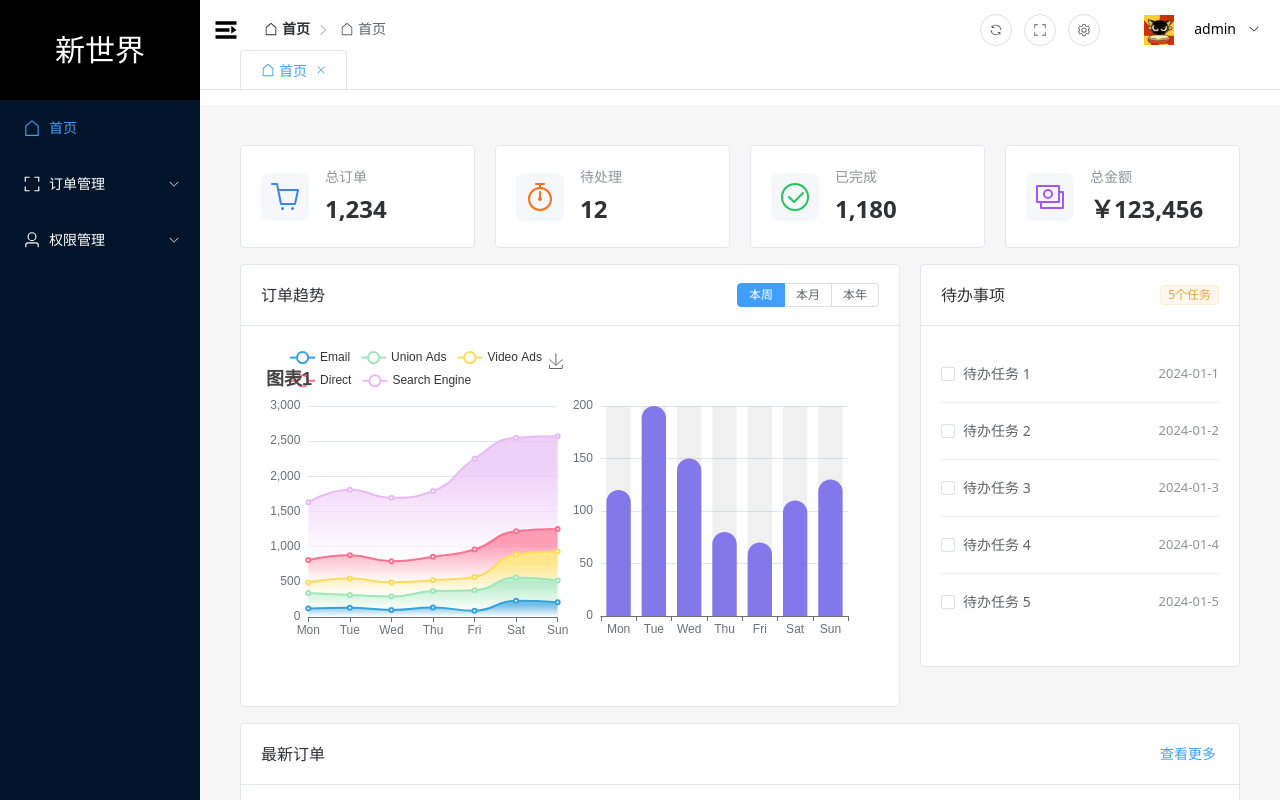
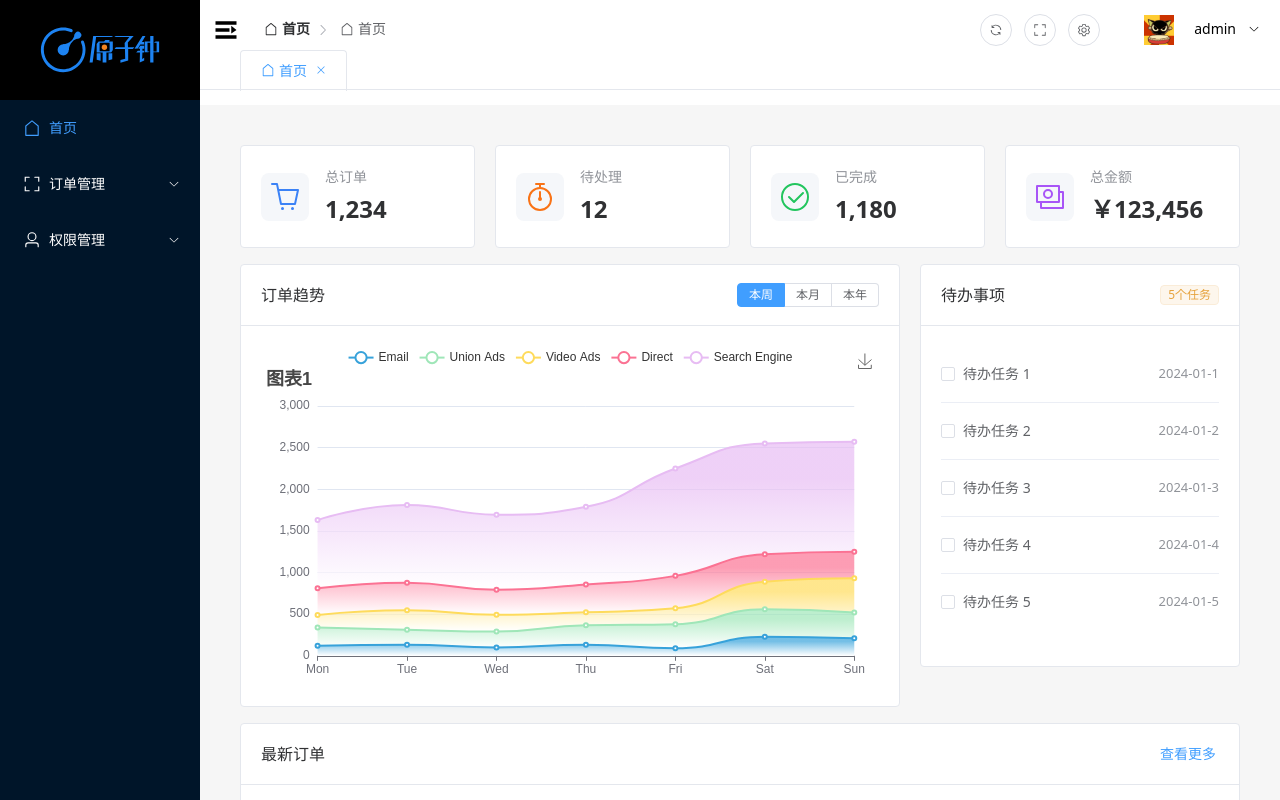
Before and after one commit to 331797832/Kunadmin, a Vue app: page /home in a window 1280 px wide. Built offline with nearby package versions, Linux system fonts and the light colour scheme.

Commit message:
feat: 新增logo

```diff
--- a/src/router/routes.ts
+++ b/src/router/routes.ts
@@ -1,36 +1,3 @@
-export const constantRoutes = [
-  {
-    path: "/",
-    name: "login",
-    component: () => import("../views/login/index.vue"),
-  },
-  {
-    path: "/home",
-    name: "layout",
-    component: () => import("../views/layout/index.vue"),
-    children: [
-      {
-        path: "home/channel",
-        component: () => import("@/views/article/index.vue"),
-      },
-    ],
-  },
-  {
-    path: "/404",
-    name: "404",
-    component: () => import("../views/404/index.vue"),
-  },
-  {
-    path: "/403",
-    name: "403",
-    component: () => import("@/views/403/index.vue"),
-  },
-  {
-    path: "/:pathMatch(.*)*",
-    name: "Any",
-    redirect: "/404",
-  },
-];
 export const constantRoute = [
   {
     //登录
@@ -45,7 +12,7 @@ export const constantRoute = [
   },
   {
     //登录成功以后展示数据的路由
-    path: "/home",
+    path: "/home2",
     component: () => import("@/views/layout/index.vue"),
 
     meta: {
--- a/src/views/home/index.vue
+++ b/src/views/home/index.vue
@@ -31,9 +31,8 @@
               </el-radio-group>
             </div>
           </template>
-          <div class="h-[100%] flex justify-between">
-            <div style="width: 500px; height: 300px" ref="radarRef"></div>
-            <div style="width: 500px; height: 340px" ref="radarRef2"></div>
+          <div class="h-[100%] w-[100%]">
+            <div style="height: 340px" ref="radarRef"></div>
           </div>
         </el-card>
       </el-col>
@@ -82,15 +81,10 @@
 <script setup lang="ts">
 import { ref } from "vue";
 import { useEcharts } from "@/hooks/echarts";
-import { barOptions, lineOptions } from "./data";
+import { lineOptions } from "./data";
 
 // 第一个图表
 const { domRef: radarRef } = useEcharts(() => lineOptions as any, {
-  onRender() {},
-});
-
-// 第二个图表
-const { domRef: radarRef2 } = useEcharts(() => barOptions as any, {
   onRender() {},
 });
 
--- a/src/views/layout/Menu/Menu.vue
+++ b/src/views/layout/Menu/Menu.vue
@@ -52,7 +52,12 @@ import { LayOutStore } from "@/stores";
 import { useRouter } from "vue-router";
 const layoutStore = LayOutStore();
 //获取父组件传递过来的全部路由数组
-defineProps(["menuList"]);
+defineProps({
+  menuList: {
+    type: Array,
+    default: () => [],
+  },
+});
 //获取路由器对象
 const $router = useRouter();
 //点击菜单的回调
--- a/src/views/layout/index.vue
+++ b/src/views/layout/index.vue
@@ -1,13 +1,3 @@
-<script setup lang="ts" name="layout">
-import Menu from "./Menu/Menu.vue";
-import Header from "./Header/index.vue";
-import { constantRoute } from "@/router/routes";
-import { LayOutStore } from "@/stores";
-import routeTabs from "./Header/routeTabs.vue";
-//获取layout配置相关的仓库
-const LayOutSettingStore = LayOutStore();
-</script>
-
 <template>
   <div class="commonlayout">
     <el-container class="h-screen">
@@ -18,9 +8,9 @@ const LayOutSettingStore = LayOutStore();
       >
         <!-- logo图标 -->
         <div class="logo" v-if="!LayOutSettingStore.fold">
-          <h1>新世界</h1>
+          <svg-icon name="logo" style="width: 60%; height: 100px" />
         </div>
-        <div v-else class="logo">新</div>
+        <div v-else class="logo">原</div>
         <!-- 侧边菜单栏 -->
         <el-menu
           :default-active="$route.path"
@@ -44,9 +34,15 @@ const LayOutSettingStore = LayOutStore();
         <route-tabs></route-tabs>
         <el-main style="background-color: #f6f6f6">
           <div>
-            <router-view v-slot="{ Component }">
+            <router-view v-slot="{ Component, route }">
               <transition name="fade">
-                <component :is="Component" v-if="LayOutSettingStore.isrefash" />
+                <keep-alive>
+                  <component
+                    :is="Component"
+                    :key="route.path"
+                    v-if="LayOutSettingStore.isrefash"
+                  />
+                </keep-alive>
               </transition>
             </router-view>
           </div>
@@ -55,6 +51,16 @@ const LayOutSettingStore = LayOutStore();
     </el-container>
   </div>
 </template>
+
+<script setup lang="ts" name="layout">
+import Menu from "./Menu/Menu.vue";
+import Header from "./Header/index.vue";
+import { constantRoute } from "@/router/routes";
+import { LayOutStore } from "@/stores";
+import routeTabs from "./Header/routeTabs.vue";
+//获取layout配置相关的仓库
+const LayOutSettingStore = LayOutStore();
+</script>
 
 <style lang="scss" scoped>
 .commonlayout {
@@ -76,6 +82,8 @@ const LayOutSettingStore = LayOutStore();
   .left-container {
     position: absolute;
     left: $base-menu-width;
+    /* stylelint-disable declaration-property-value-no-unknown */
+
     width: calc(100vw - $base-menu-width);
     height: 100vh;
     transition: all 0.3s ease-in-out;
@@ -93,13 +101,15 @@ const LayOutSettingStore = LayOutStore();
 }
 
 .logo {
+  display: flex;
+  align-items: center;
+  justify-content: center;
   width: 100%;
   height: $base-menu-logo-height;
   overflow: hidden;
   font-size: $base-logo-title-fontSize;
   line-height: $base-menu-logo-height;
   color: white;
-  text-align: center;
   background-color: #000;
 }
 /* 加过渡给侧边导航 */
--- a/vite.config.ts
+++ b/vite.config.ts
@@ -53,7 +53,8 @@ export default defineConfig(({ command, mode }) => {
       preprocessorOptions: {
         scss: {
           javascriptEnabled: true,
-          additionalData: '@import "./src/style/variable.scss";',
+          additionalData: '@use "./src/style/variable.scss" as *;',
+          silenceDeprecations: ["legacy-js-api"],
         },
       },
     },
```
Also changed, not shown: src/assets/icons/logo.svg (added), src/assets/images/logo.png (added).
